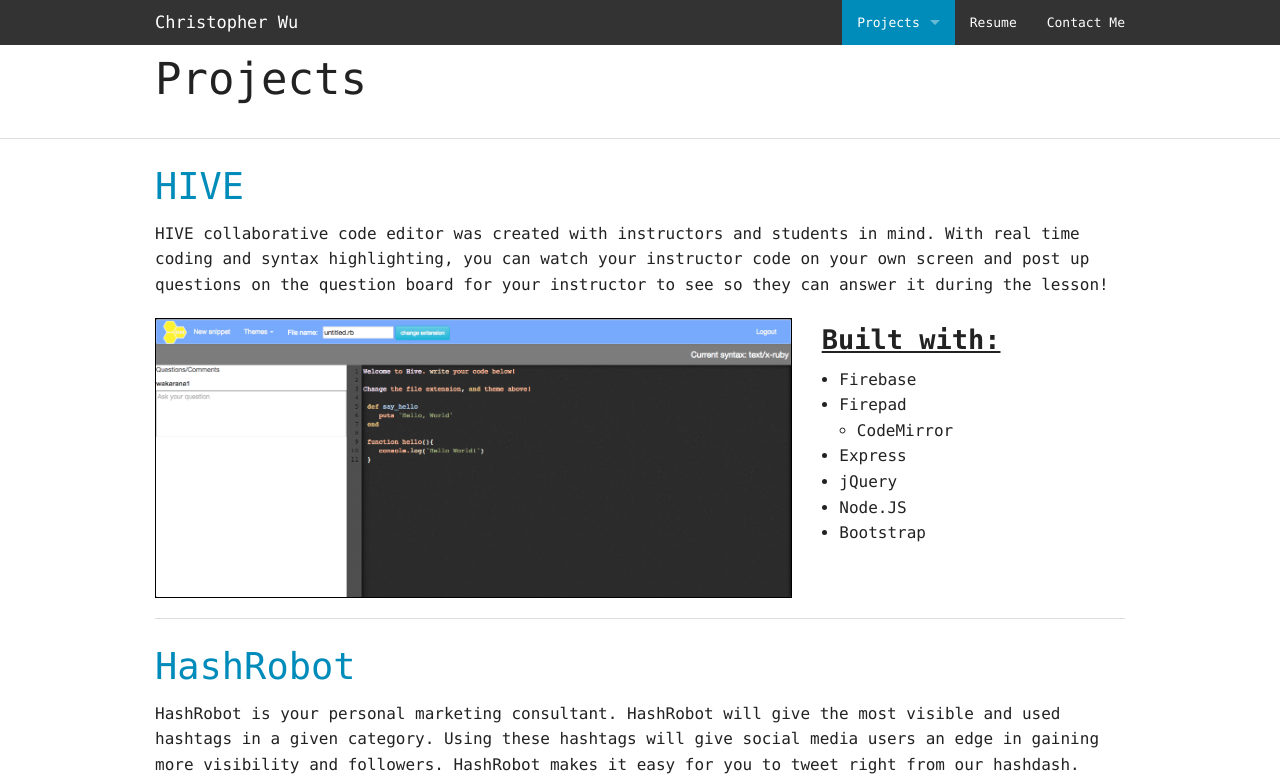
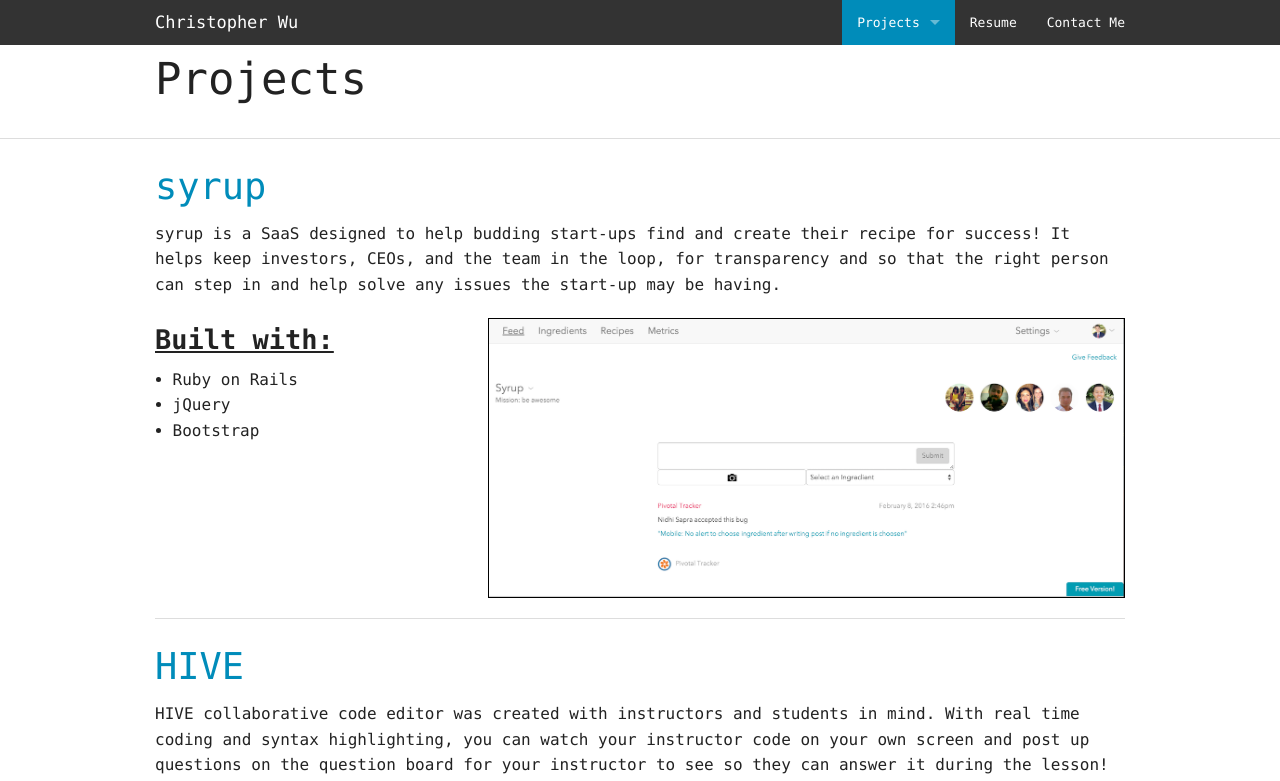
Before and after one commit to wakarana1/wakarana1.github.io, a plain HTML site: page projects.html in a window 1280 px wide. Shown: the top 781 px of the page. Drawn offline with Linux system fonts and the light colour scheme.

Commit message:
added syrup to projects

```diff
--- a/projects.html
+++ b/projects.html
@@ -49,6 +49,39 @@
     </div>
     <hr>
     <!-- project -->
+    <div class="row">
+        <div class="large-12 columns">
+            <h2>
+                <a href="https://syrup.recipes/">syrup</a>
+            </h2>
+            <p>
+                syrup is a SaaS designed to help budding start-ups find and create their recipe for success! It helps keep investors, CEOs, and the team in the loop, for transparency and so that the right person can step in and help solve any issues the start-up may be having.
+            </p>
+        </div>
+    </div>
+    <div class="row">
+        <div class="large-4 columns">
+            <h3>
+                <u><strong>Built with:</strong></u>
+            </h3>
+            <ul>
+                <li>Ruby on Rails</li>
+                <li>jQuery</li>
+                <li>Bootstrap</li>
+            </ul>
+        </div>
+        <div class="large-8 columns">
+            <img src="img/syrup.png" alt="HIVE" class="project-img">
+        </div>
+    </div>
+
+    <!-- break -->
+    <div class="row">
+        <div class="large-12 columns">
+            <hr>
+        </div>
+    </div>
+
     <div class="row">
         <div class="large-12 columns">
             <h2>
```
Also changed, not shown: img/syrup.png (added), 1 other file.
